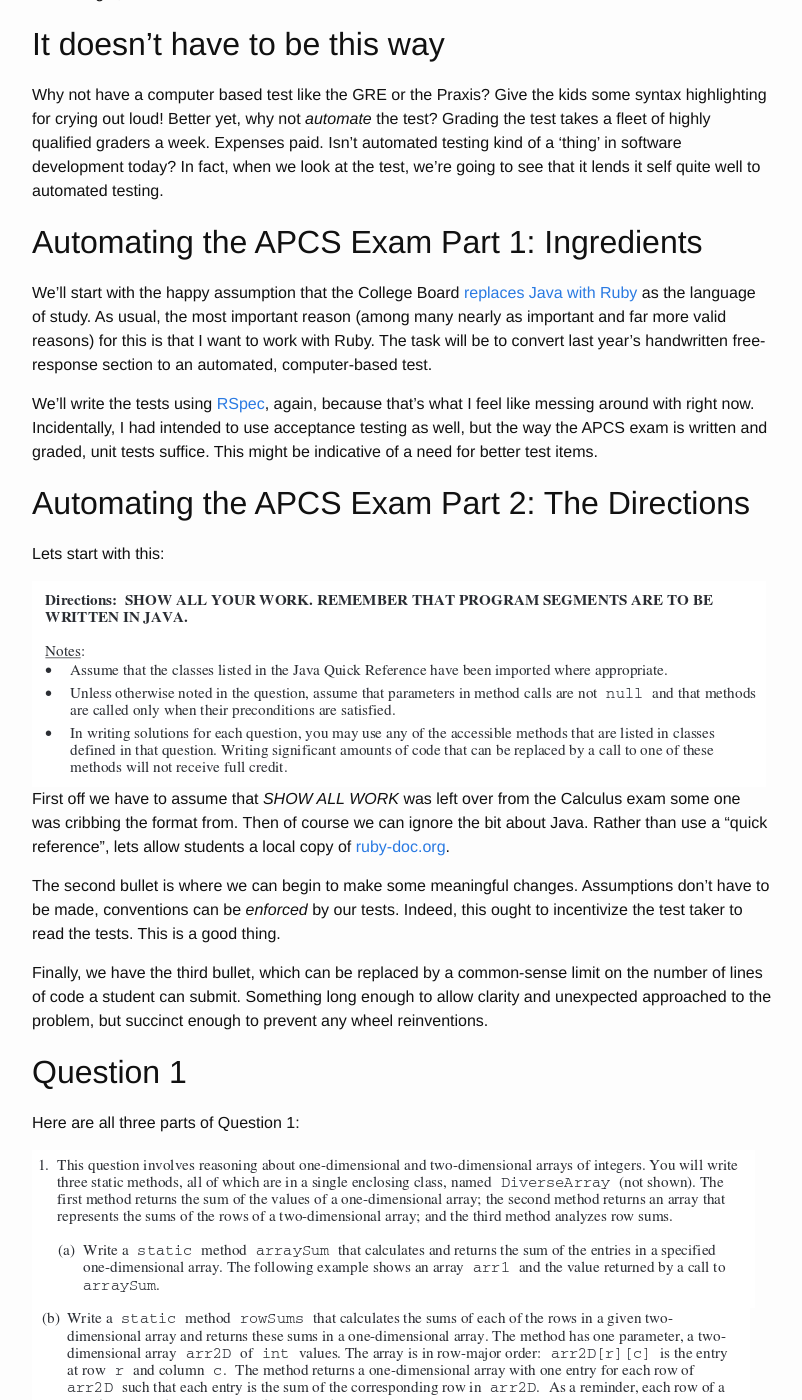
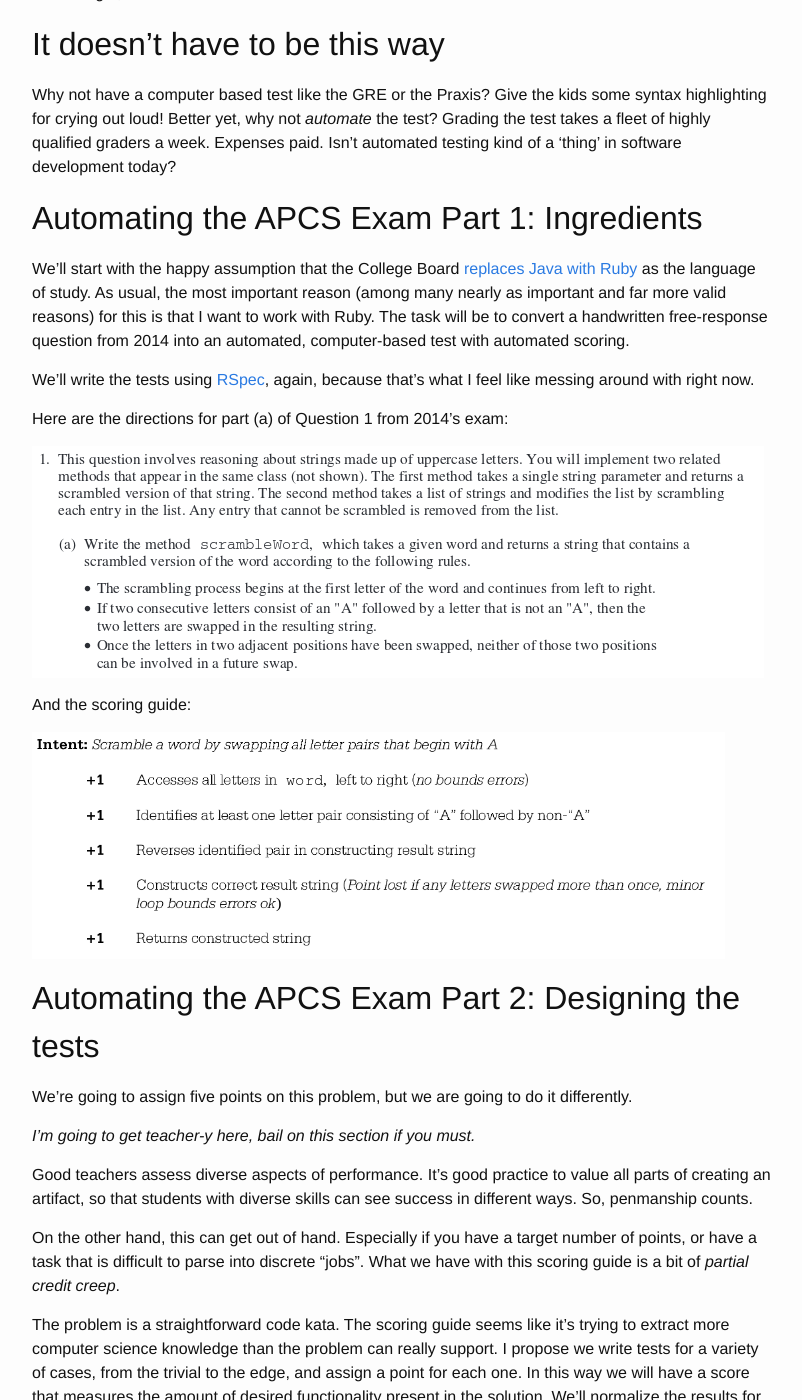
Before and after one commit to chriscaragianis/sublate_self, a Jekyll site: the page built from _posts/2015-06-10-automating-APCS.md, in a window 1280 px wide and 1400 px high, scrolled down 309 px. Shown: the whole window, without its empty margins (238-1040 px from the left). Built offline with Jekyll 4.4.1, drawn with Linux system fonts in a browser that asks for light colours; some of the changed text lies outside the part shown.

Commit message:
More work on first post

```diff
--- a/_posts/2015-06-10-automating-APCS.md
+++ b/_posts/2015-06-10-automating-APCS.md
@@ -15,9 +15,7 @@ Why not have a computer based test
 like the GRE or the Praxis?  Give the kids some syntax highlighting for crying
 out loud!  Better yet, why not *automate* the test?  Grading the test takes a
 fleet of highly qualified graders a week.  Expenses paid. Isn't automated
-testing kind of a 'thing' in software development today?  In fact, when we
-look at the test, we're going to see that it lends it self quite well to
-automated testing.
+testing kind of a 'thing' in software development today?
 
 Automating the APCS Exam Part 1: Ingredients
 --------------------------------------------
@@ -25,41 +23,98 @@ Automating the APCS Exam Part 1: Ingredients
 We’ll start with the happy assumption that the College Board [replaces Java
 with Ruby](LINK TO OTHER POST) as the language of study. As usual, the most
 important reason (among many nearly as important and far more valid reasons)
-for this is that I want to work with Ruby.  The task will be to convert last
-year’s handwritten free-response section to an automated, computer-based test.
+for this is that I want to work with Ruby.  The task will be to convert a
+handwritten free-response question from 2014 into an automated, computer-based
+test with automated scoring.
 
 We'll write the tests using [RSpec](rspec.info), again, because that's what I
-feel like messing around with right now. Incidentally, I had intended to use
-acceptance testing as well, but the way the APCS exam is written and graded,
-unit tests suffice.  This might be indicative of a need for better test items.
+feel like messing around with right now.
 
+Here are the directions for part (a) of Question 1 from
+2014's exam:
 
-Automating the APCS Exam Part 2: The Directions
-------------------------------------------------------
+![Question 1](/assets/directions_a.png)
 
-Lets start with this:
+And the scoring guide:
 
-![APCS Free Response Directions](/assets/directions.png)
-First off we have to assume that *SHOW ALL WORK* was left over from the
-Calculus exam some one was cribbing the format from.  Then of course we can
-ignore the bit about Java. Rather than use a "quick reference", lets allow
-students a local copy of [ruby-doc.org](ruby-doc.org).
+![Question 2](/assets/score_guide.png)
 
-The second bullet is where we can begin to make some meaningful changes.
-Assumptions don't have to be made, conventions can be *enforced* by our tests.
-Indeed, this ought to incentivize the test taker to read the tests. This is a
-good thing.
+Automating the APCS Exam Part 2: Designing the tests
+-----------------------------------------------------
 
-Finally, we have the third bullet, which can be replaced by a common-sense
-limit on the number of lines of code a student can submit.  Something long
-enough to allow clarity and unexpected approached to the problem, but succinct
-enough to prevent any wheel reinventions.
+We're going to assign five points on this problem, but we are going to do it
+differently.
 
-Question 1
-------------------------------------------------------
+*I'm going to get teacher-y here, bail on this section if you must.*
 
-Here are all three parts of Question 1:
+Good teachers assess diverse aspects of performance. It's good practice to
+value all parts of creating an artifact, so that students with diverse
+skills can see success in different ways. So, penmanship counts.
 
-![Question 1 part a](/assets/q1a.png)
-![Question 1 part b](/assets/q1b.png)
-![Question 1 part c](/assets/q1c.png)
+On the other hand, this can get out of hand.  Especially if you have a
+target number of points, or have a task that is difficult to parse into
+discrete "jobs".  What we have with this scoring guide is a bit of *partial
+credit creep*.
+
+The problem is a straightforward code kata. The scoring guide seems like it's
+trying to extract more computer science knowledge than the problem can
+really support.  I propose we write tests for a variety of cases, from the
+trivial to the edge, and assign a point for each one.  In this way we will
+have a score that measures the amount of desired functionality present in the
+solution.  We'll normalize the results for five points in the following way
+
+  - 1 point for having the tests run (No points if the tests don't run: it's
+    a non-answer)
+  - let n = the number of tests
+  - let p = the number of passed tests
+  - p/n * 4 points for functionality
+
+Now we can get our finer grained assessment by writing tests that cover the
+various ways the solution can fail in a modular fashion.
+
+  - No change if the pattern does not appear (include a trailing 'A')
+  - One change, beginning of string
+  - One change, middle of string
+  - One change, end of string
+  - No change on 'AA'
+  - Multiple changes, no chance of double changes
+  - Multiple changes, avoid double changes
+
+So our tests will look like this:
+
+~~~ ruby
+  describe 'scramble_word: No change if no A_' do
+    let (:word) {'MOTHRA'}
+    it { should eq 'MOTHRA' }
+  end
+
+  describe 'scramble_word: One change, at beginning' do
+    let (:word) {'APPLE'}
+    it { should eq 'PAPLE' }
+  end
+
+  describe 'scramble_word: One change, in middle' do
+    let (:word) {'TABLE'}
+    it { should eq 'TBALE' }
+  end
+
+  describe 'scramble_word: One change, at end' do
+    let (:word) {'LINEAR'}
+    it { should eq 'LINERA' }
+  end
+
+  describe 'scramble_word: No switch on AA' do
+    let (:word) {'AARP'}
+    it { should eq 'ARAP' }
+  end
+
+  describe 'scramble_word: Multiple switches, no double switch' do
+    let (:word) {'ANNATO'}
+    it { should eq 'NANTAO' }
+  end
+
+  describe 'scramble_word: Multiple switches, handle double switch' do
+    let (:word) {'BANANA'}
+    it { should eq 'ABNNAA' }
+  end
+~~~
```
Also changed, not shown: assets/directions_a.png (added), assets/score_guide.png (added), 13 other files.
